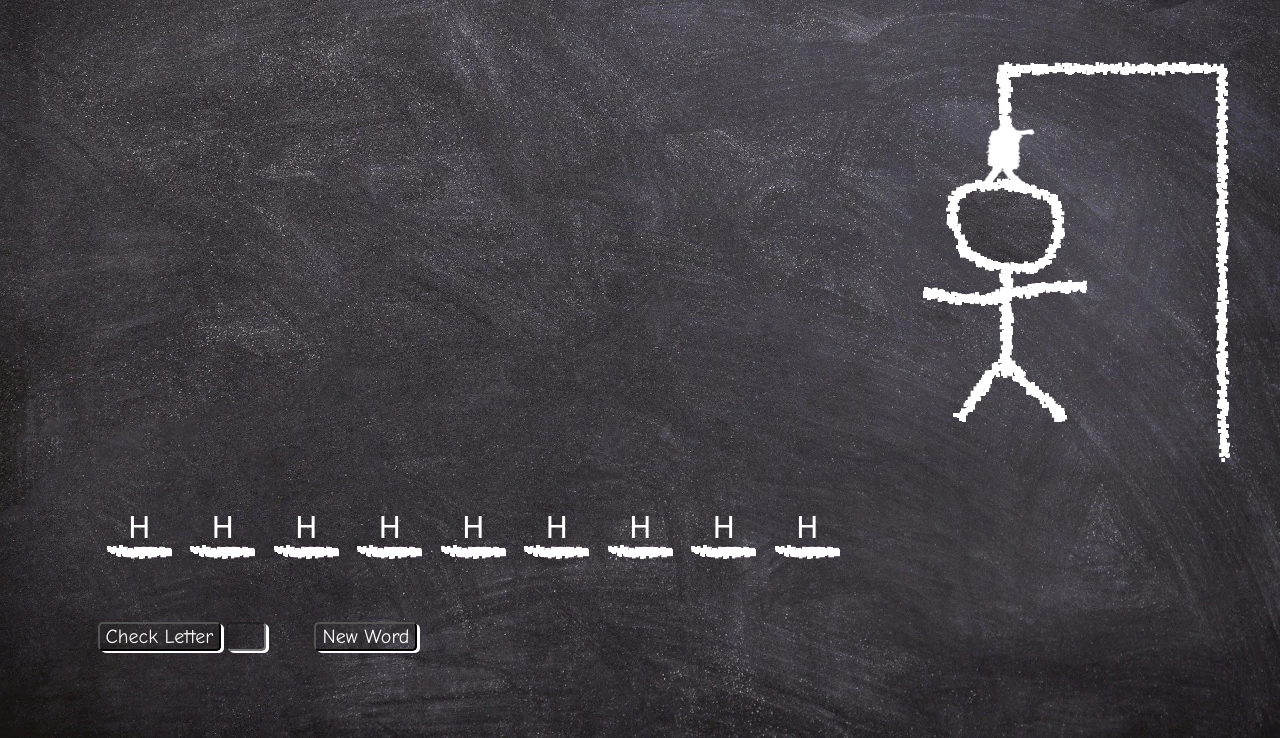
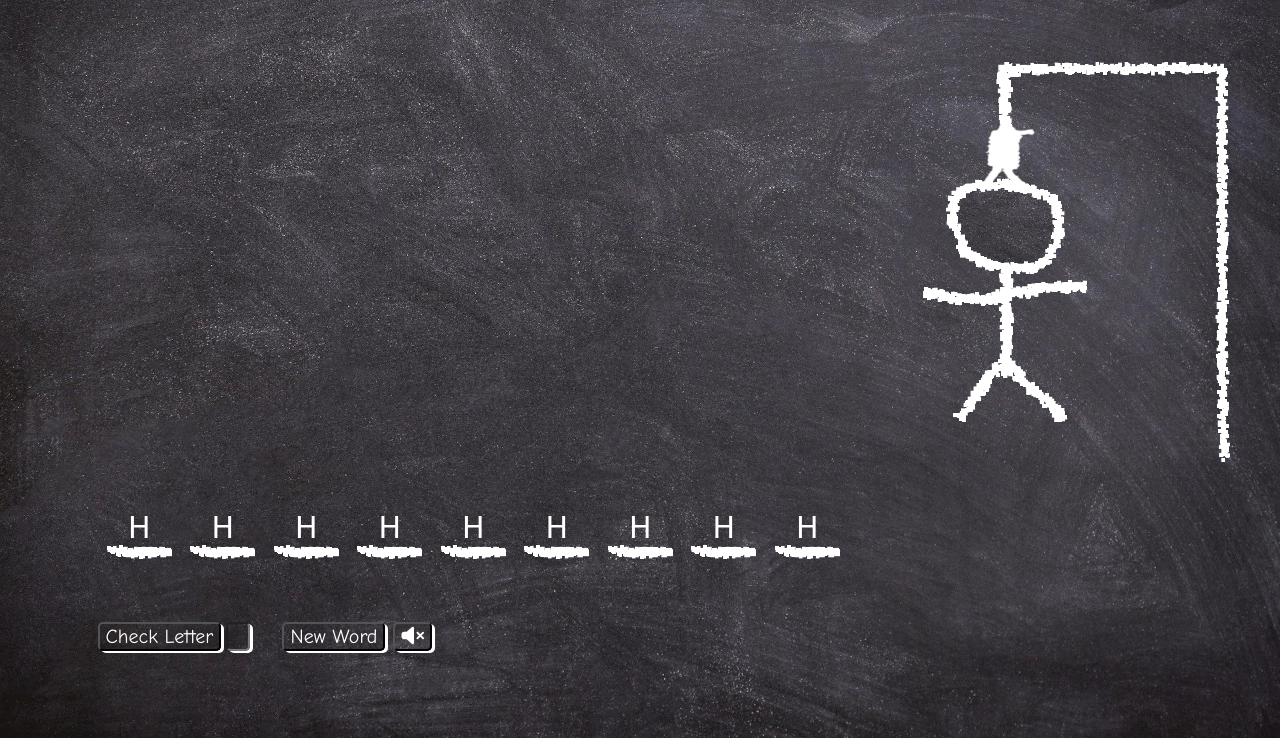
Before and after one commit to RobTheThief/hangman-ci-2, a plain HTML site: page index.html in a window 1280 px wide. Shown: the part 62-800 px from the top of the page. Drawn offline with Linux system fonts and the light colour scheme; a web font is replaced by a local one.

Commit message:
add mute button with font awesome icons

```diff
--- a/assets/css/style.css
+++ b/assets/css/style.css
@@ -13,7 +13,8 @@ h1 {
   float: left;
 }
 
-input {
+input,
+button {
   font-family: "Comic Neue", cursive;
   font-size: 20px;
   color: white;
@@ -35,8 +36,8 @@ input {
 }
 
 .letter-input {
-  width: 2rem;
-  margin: 0 3rem 0 0;
+  width: 1rem;
+  margin: 0 2rem 0 0;
   text-transform: uppercase;
 }
 
@@ -46,6 +47,15 @@ input {
 
 .margin-left-2rem {
   margin: 0 0 0 7%;
+}
+
+.audio-mute {
+  color: white;
+  margin-left: 0.5rem;
+}
+
+.speaker {
+  color: white;
 }
 
 .nav-button-container {
@@ -199,7 +209,8 @@ input {
   .word-container {
     top: 28rem;
   }
-  input {
+  input,
+  button {
     position: relative;
     bottom: 6rem;
   }
--- a/index.html
+++ b/index.html
@@ -7,6 +7,7 @@
     <meta name="description" content="Hangman game" />
     <meta name="keywords" content="Hangman game" />
     <title id="title">Hangman Game</title>
+    <script src="https://kit.fontawesome.com/89b2bfbb3e.js" crossorigin="anonymous"></script>
     <link rel="stylesheet" href="assets/css/style.css" />
     <script src="assets/javascript/script.js" defer></script>
   </head>
@@ -186,6 +187,9 @@
         type="button"
         class="new-word"
       />
+      <button title="Turn sound on or off" class="audio-mute"><i class="fa-solid fa-volume-xmark"></i></button>
     </section>
   </body>
 </html>
+
+<!-- <i class="fa-solid fa-volume-high"></i>  <i class="fa-solid fa-volume-xmark"></i> WILL TOGGLE INNERHTML WITH JAVASCRIPT-->
```
